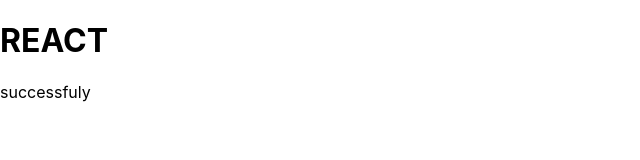
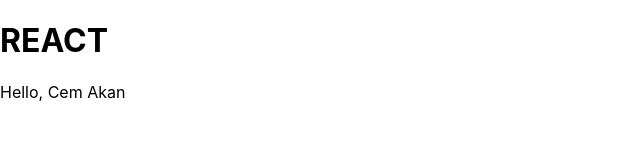
Before and after one commit to CemAkan/reactCourse, a React (Create React App) app: page / in a window 1280 px wide. Shown: the top 160 px of the page, without its empty margins (0-640 px from the left). Built offline with nearby package versions, Linux system fonts and the light colour scheme.

Commit message:
App function modified for new User component

```diff
--- a/src/App.js
+++ b/src/App.js
@@ -1,17 +1,13 @@
 import Header from "./components/Header";
+import User from "./components/User";
 import "./App.css";
-
-const text = "successfuly";
-const isLoggedIn = true;
 
 function App() {
   return (
-    <div className="abc">
-      <>
-        <Header />
-      </>
-      <p>{isLoggedIn ? text : "Unsuccessful"}</p>
-    </div>
+    <>
+      <Header />
+      <User isLoggedIn={true} name="Cem" surname="Akan" />
+    </>
   );
 }
 
```
